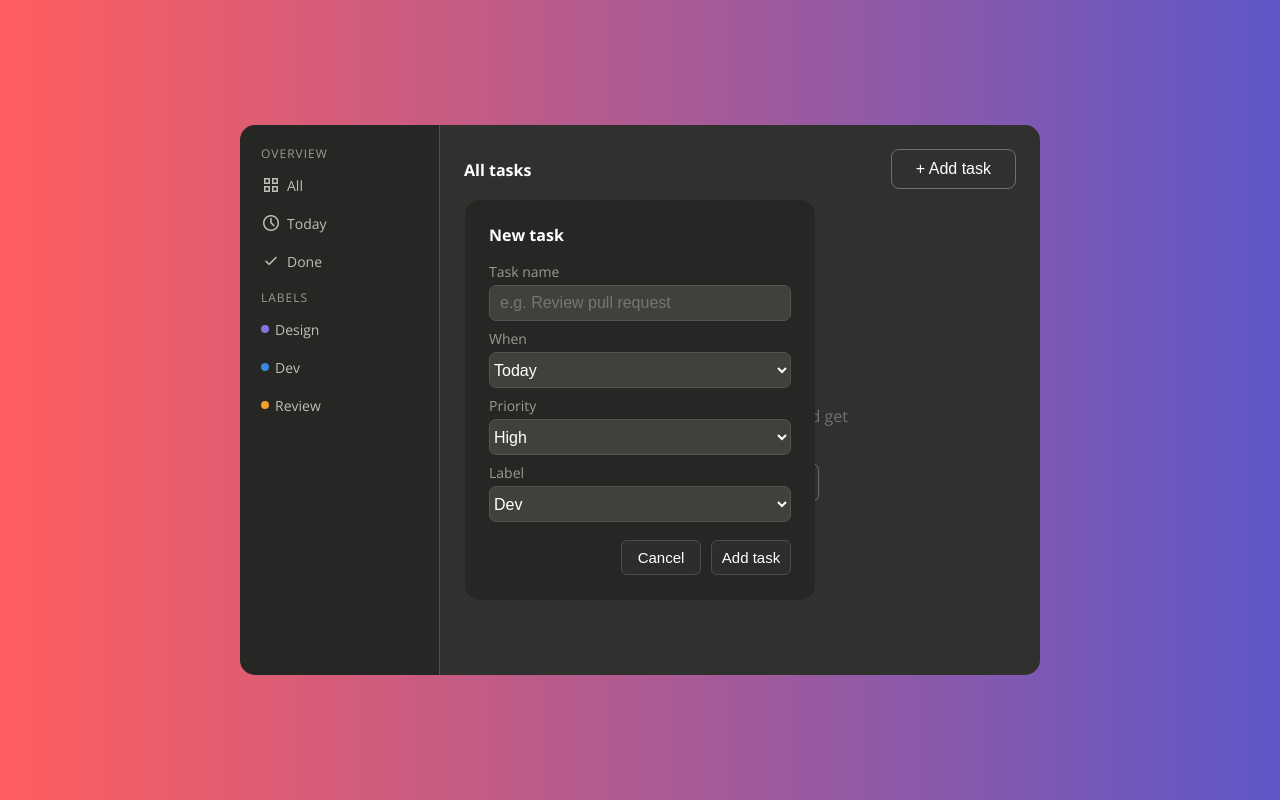
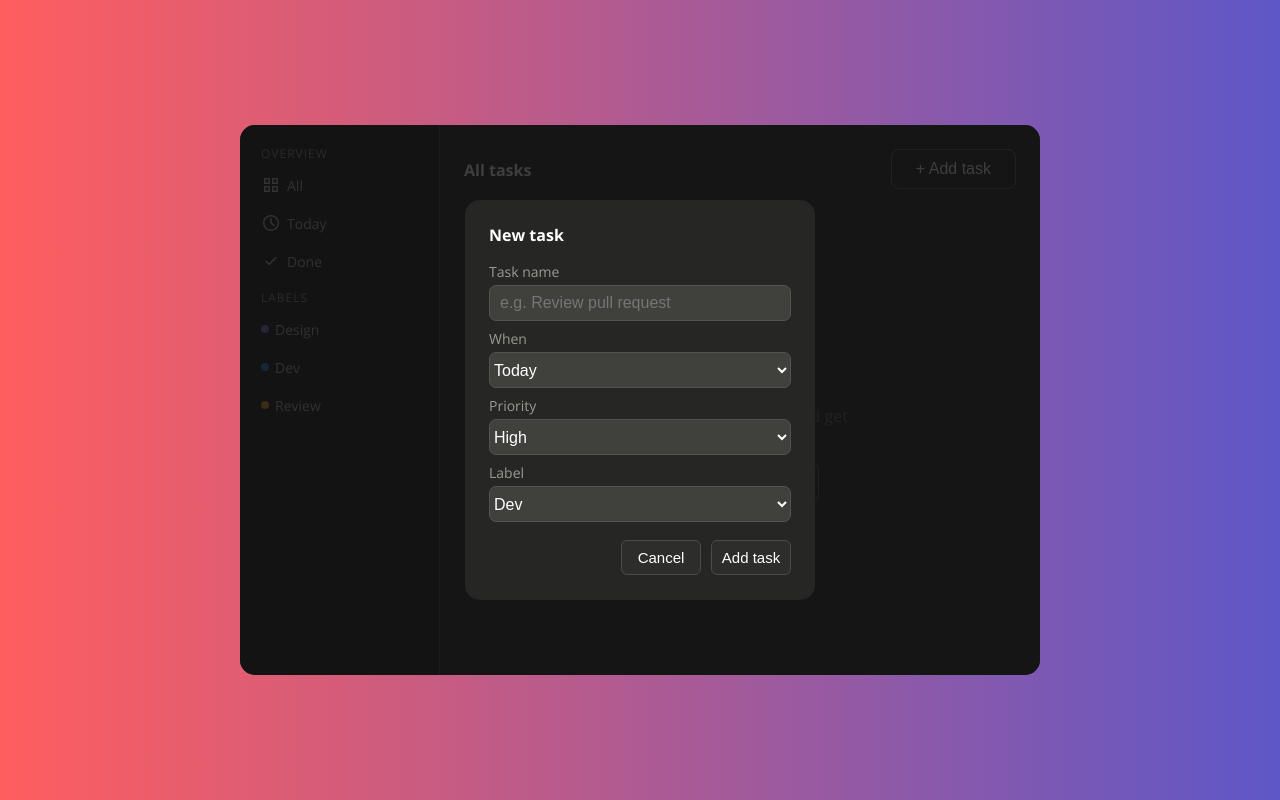
Before and after one commit to jeremiah-dev-c/Todo-app, a plain HTML site: page index.html in a window 1280 px wide. Both pictures are taken after a click on the button "+ Add task". Drawn offline with nearby package versions, Linux system fonts and the light colour scheme.

Commit message:
add overlay to app

```diff
--- a/index.html
+++ b/index.html
@@ -9,6 +9,7 @@
 </head>
 <body>
     <div class="wrap">
+        <div class="overlay hidden" id="overlay"></div>
         <div class="sidebar">
             <span class="sidebar-label">Overview</span>
             <div class="cat active" id="filter-all">
@@ -73,8 +74,8 @@
                 <p class="empty-state-text">Create your first task and get<br>things done!</p>
                 <button class="add-btn" id="empty-add-btn">+ Create a task</button>
             </div>
-        </div>
 
+    </div>
     </div>
     <div class="newtask-popup hidden" id="newtask-popup">
         <h4>New task </h4>
--- a/script.js
+++ b/script.js
@@ -25,18 +25,23 @@ tasks.forEach((task) => renderTask(task))
 const taskClick = document.getElementById('add-btn');
 const emptyTaskClick = document.getElementById('empty-add-btn')
 const taskPopup = document.getElementById('newtask-popup');
+const overlay =document.getElementById('overlay')
+
 taskClick.addEventListener('click', () => {
     taskPopup.classList.remove('hidden')
+    overlay.classList.remove('hidden')
 })
 
 emptyTaskClick.addEventListener('click', () => {
     taskPopup.classList.remove('hidden')
+    overlay.classList.remove('hidden')
 })
 
 
 const cancelPopup = document.getElementById('cancel-btn');
 cancelPopup.addEventListener('click', () => {
     taskPopup.classList.add('hidden')
+    overlay.classList.add('hidden')
 })
 
 const addTask = document.getElementById('done-btn')
--- a/styles.css
+++ b/styles.css
@@ -23,6 +23,7 @@ body {
     overflow: hidden;
     border-radius: 15px ;
     width: 100%;
+    position: relative;
 }
 
 .sidebar{
@@ -198,6 +199,7 @@ body {
     display: flex;
     flex-direction: column;
     padding: 24px;
+    z-index: 2;
 }
 
 .hidden {
@@ -280,3 +282,10 @@ body {
     color: #707070;
     padding-bottom: 14px;
 }
+
+.overlay {
+    position: absolute;
+    top: 0; left: 0; width: 100%; height: 100%;
+    background: rgba(14, 14, 16, 0.8);
+    z-index: 1;
+}
```
